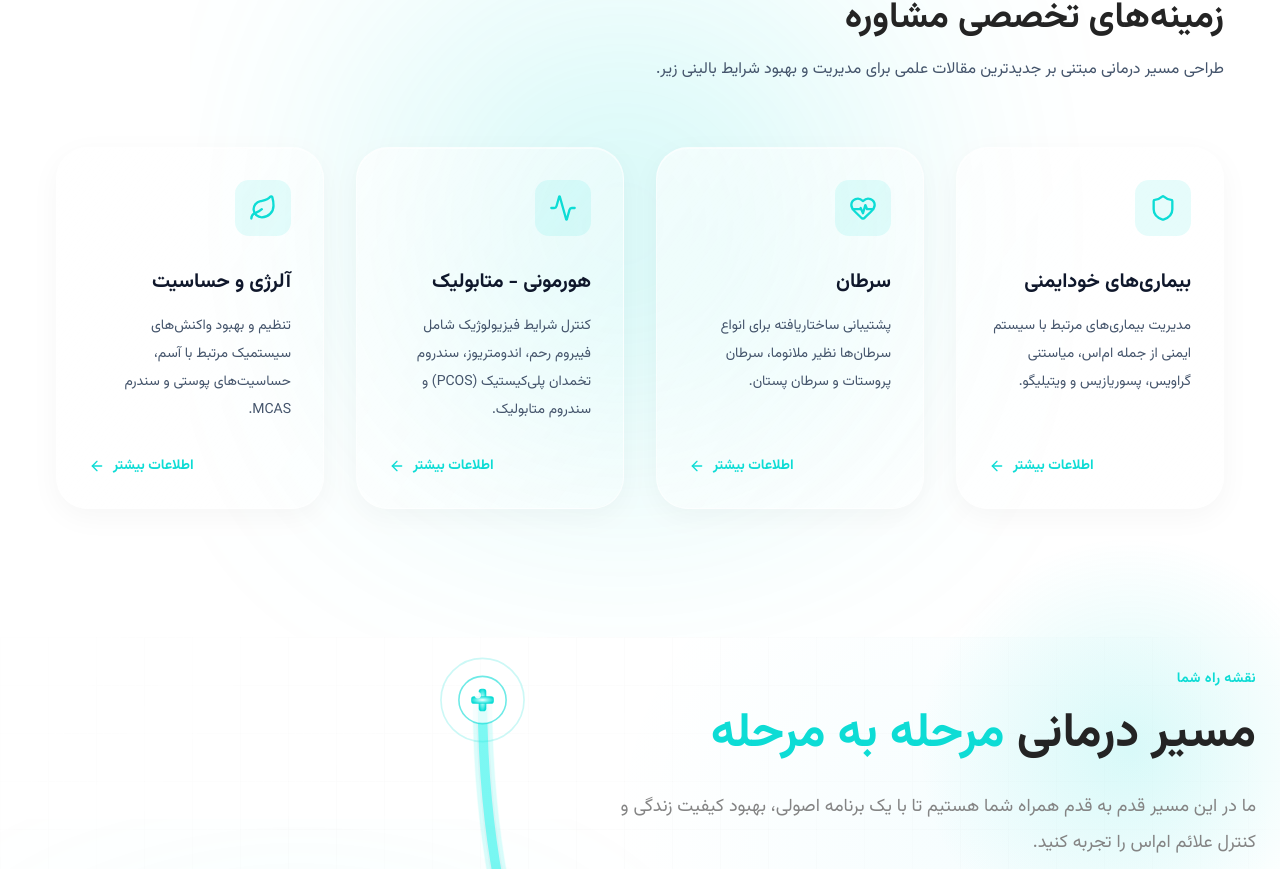
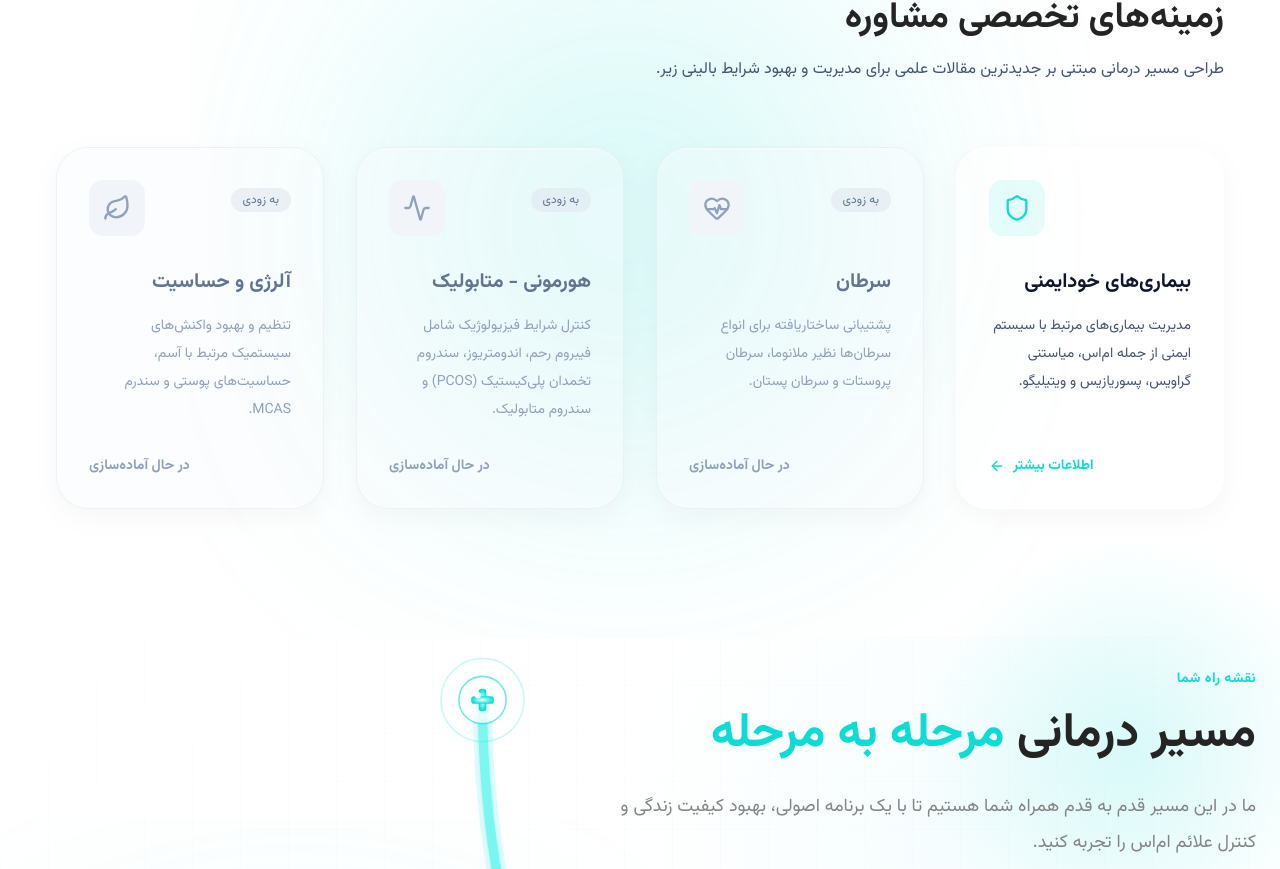
Before and after one commit to AmirShakibafar/SarvzadehPortfolio, a Next.js app: page / in a window 1280 px wide. Shown: the part 1931-2800 px from the top of the page. Built offline with nearby package versions, Linux system fonts and the light colour scheme.

Commit message:
feat: added deactive states to the experties section in main page and linked diseases page and made nav and footer global

```diff
--- a/app/layout.tsx
+++ b/app/layout.tsx
@@ -1,5 +1,8 @@
 import localFont from "next/font/local";
 import "./globals.css";
+
+import { Navbar } from "@/components/layout/navbar";
+import { Footer } from "@/components/layout/footer";
 
 const vazir = localFont({
   src: [
@@ -25,17 +28,26 @@
   children: React.ReactNode;
 }) {
   return (
-    // Inject the font CSS variable here
-    <html lang="fa" dir="rtl" className={`${vazir.variable}`}>
+    <html lang="fa" dir="rtl" className={vazir.variable}>
       <head>
         <title>دکتر رضا سرورزاده - تغذیه بالینی</title>
+
         <meta
           name="description"
           content="تغذیه شخصی‌سازی شده برای مدیریت بهتر ام‌اس و بهبود کیفیت زندگی."
         />
       </head>
+
       <body className="min-h-screen bg-background text-foreground antialiased font-sans">
+        {/* Global Navbar */}
+        <div className="sticky top-0 z-50 w-full">
+          <Navbar />
+        </div>
+
         {children}
+
+        {/* Global Footer */}
+        <Footer />
       </body>
     </html>
   );
--- a/app/page.tsx
+++ b/app/page.tsx
@@ -1,10 +1,7 @@
-import { Navbar } from "@/components/layout/navbar";
-// Corrected: Using kebab-case (not snake_case) to maintain strict naming conventions
 import { HeroSection } from "@/components/hero/hero-section-index";
 import { JourneySection } from "@/components/journey-section";
 import WhyTrustMeSection from "@/components/approach-section";
 import CtaSection from "@/components/cta/index";
-import { Footer } from "@/components/layout/footer";
 import { FaqSection } from "@/components/faq";
 import { SpecialtiesSection } from "@/components/experties";
 
@@ -14,22 +11,21 @@
       {/* Global Background blobs */}
       <div className="absolute top-0 left-0 w-full h-full overflow-hidden pointer-events-none -z-10">
         <div className="absolute -top-[10%] -left-[10%] w-[50%] h-[60%] rounded-full bg-primary/10 blur-[120px]" />
+
         <div className="absolute top-[20%] -right-[10%] w-[40%] h-[50%] rounded-full bg-primary/5 blur-[100px]" />
-      </div>
-
-      {/* Sticky Navbar Wrapper */}
-      <div className="sticky top-0 z-50 w-full">
-        <Navbar />
       </div>
 
       <HeroSection />
 
       <WhyTrustMeSection />
-      <SpecialtiesSection/>
+
+      <SpecialtiesSection />
+
       <JourneySection />
+
       <CtaSection />
+
       <FaqSection />
-      <Footer />
     </div>
   );
 }
--- a/components/experties/index.tsx
+++ b/components/experties/index.tsx
@@ -15,7 +15,8 @@
     description:
       "مدیریت بیماری‌های مرتبط با سیستم ایمنی از جمله ام‌اس، میاستنی گراویس، پسوریازیس و ویتیلیگو.",
     icon: Shield,
-    href: "/specialties/autoimmune",
+    href: "/diseases/autoimmune",
+    isActive: true,
   },
   {
     id: "cancer",
@@ -24,6 +25,7 @@
       "پشتیبانی ساختاریافته برای انواع سرطان‌ها نظیر ملانوما، سرطان پروستات و سرطان پستان.",
     icon: HeartPulse,
     href: "/specialties/cancer",
+    isActive: false,
   },
   {
     id: "hormonal-metabolic",
@@ -32,6 +34,7 @@
       "کنترل شرایط فیزیولوژیک شامل فیبروم رحم، اندومتریوز، سندروم تخمدان پلی‌کیستیک (PCOS) و سندروم متابولیک.",
     icon: Activity,
     href: "/specialties/hormonal-metabolic",
+    isActive: false,
   },
   {
     id: "allergy",
@@ -40,6 +43,7 @@
       "تنظیم و بهبود واکنش‌های سیستمیک مرتبط با آسم، حساسیت‌های پوستی و سندرم MCAS.",
     icon: Leaf,
     href: "/specialties/allergy",
+    isActive: false,
   },
 ];
 
@@ -98,31 +102,85 @@
         {specialtiesData.map((item) => {
           const Icon = item.icon;
 
+          const CardContent = (
+            <GlassCard
+              className={`h-full flex flex-col p-8 transition-all duration-300 text-right ${
+                item.isActive
+                  ? "border border-white/60 group-hover:-translate-y-2 group-hover:shadow-[0_12px_40px_rgb(0,0,0,0.08)] group-hover:bg-white/50 group-focus-visible:ring-2 group-focus-visible:ring-primary"
+                  : "border border-slate-200/50 bg-slate-50/40"
+              }`}
+            >
+              <div className="mb-8 flex w-full items-start justify-between">
+                <div className="mt-2">
+                  {!item.isActive && (
+                    <span className="inline-block rounded-full bg-slate-200/60 px-3 py-1 text-xs font-medium text-slate-500">
+                      به زودی
+                    </span>
+                  )}
+                </div>
+                <div
+                  className={`flex h-14 w-14 shrink-0 items-center justify-center rounded-xl transition-colors ${
+                    item.isActive
+                      ? "bg-primary/10 text-primary group-hover:bg-primary group-hover:text-white"
+                      : "bg-slate-100 text-slate-400"
+                  }`}
+                >
+                  <Icon className="h-7 w-7" />
+                </div>
+              </div>
+
+              <h3
+                className={`mb-4 text-xl font-bold ${
+                  item.isActive ? "text-slate-900" : "text-slate-500"
+                }`}
+              >
+                {item.title}
+              </h3>
+
+              <p
+                className={`mb-8 text-sm leading-7 flex-grow ${
+                  item.isActive ? "text-slate-600" : "text-slate-400"
+                }`}
+              >
+                {item.description}
+              </p>
+
+              <div
+                className={`mt-auto flex items-center gap-2 text-sm font-semibold transition-all duration-300 justify-end ${
+                  item.isActive
+                    ? "text-primary group-hover:gap-3"
+                    : "text-slate-400"
+                }`}
+              >
+                {item.isActive ? (
+                  <>
+                    <span>اطلاعات بیشتر</span>
+                    <ArrowLeft className="h-4 w-4" />
+                  </>
+                ) : (
+                  <span>در حال آماده‌سازی</span>
+                )}
+              </div>
+            </GlassCard>
+          );
+
           return (
             <motion.div key={item.id} variants={itemVariants}>
-              <Link
-                href={item.href}
-                className="group block h-full focus:outline-none"
-              >
-                <GlassCard className="h-full flex flex-col p-8 transition-all duration-300 group-hover:-translate-y-2 group-hover:shadow-[0_12px_40px_rgb(0,0,0,0.08)] group-hover:bg-white/50 group-focus-visible:ring-2 group-focus-visible:ring-primary border border-white/60 text-right">
-                  <div className="mb-8 flex h-14 w-14 items-center justify-center rounded-xl bg-primary/10 text-primary transition-colors group-hover:bg-primary group-hover:text-white ml-auto">
-                    <Icon className="h-7 w-7" />
-                  </div>
-
-                  <h3 className="mb-4 text-xl font-bold text-slate-900">
-                    {item.title}
-                  </h3>
-
-                  <p className="mb-8 text-sm leading-7 text-slate-600 flex-grow">
-                    {item.description}
-                  </p>
-
-                  <div className="mt-auto flex items-center gap-2 text-sm font-semibold text-primary transition-transform duration-300 group-hover:gap-3 justify-end">
-                    <span>اطلاعات بیشتر</span>
-                    <ArrowLeft className="h-4 w-4" />
-                  </div>
-                </GlassCard>
-              </Link>
+              {item.isActive ? (
+                <Link
+                  href={item.href}
+                  className="group block h-full focus:outline-none"
+                >
+                  {CardContent}
+                </Link>
+              ) : (
+                <div
+                  className="block h-full cursor-not-allowed"
+                  aria-disabled="true"
+                >
+                  {CardContent}
+                </div>
+              )}
             </motion.div>
           );
         })}
--- a/components/templates/diseases/library.tsx
+++ b/components/templates/diseases/library.tsx
@@ -1,15 +1,29 @@
 import { Heading } from "@/components/ui/heading";
 import { Paragraph } from "@/components/ui/paragraph";
 import { motion } from "framer-motion";
-import { ArrowLeft, Search } from "lucide-react";
+import { Check, ChevronDown, ChevronUp, Search } from "lucide-react";
 import { useState } from "react";
+
+const INITIAL_LIMIT = 3;
 
 export function DiseaseLibrary({ keywords }: { keywords: string[] }) {
   const [searchQuery, setSearchQuery] = useState("");
+  const [isExpanded, setIsExpanded] = useState(false);
+
+  const handleSearch = (e: React.ChangeEvent<HTMLInputElement>) => {
+    setSearchQuery(e.target.value);
+    setIsExpanded(false);
+  };
 
   const filteredKeywords = keywords.filter((keyword) =>
-    keyword.includes(searchQuery),
+    keyword.toLowerCase().includes(searchQuery.toLowerCase()),
   );
+
+  const displayedKeywords = isExpanded
+    ? filteredKeywords
+    : filteredKeywords.slice(0, INITIAL_LIMIT);
+
+  const hasMore = filteredKeywords.length > INITIAL_LIMIT;
 
   return (
     <section
@@ -33,29 +47,30 @@
             </Paragraph>
           </div>
 
-          <div className="relative w-full max-w-sm">
-            <div className="absolute inset-y-0 right-4 flex items-center pointer-events-none">
-              <Search className="h-5 w-5 text-primary/60" />
+          <div className="relative w-full max-w-sm group">
+            <div className="absolute inset-y-0 right-5 flex items-center pointer-events-none transition-colors group-focus-within:text-primary">
+              <Search className="h-5 w-5 text-slate-400 group-focus-within:text-primary transition-colors" />
             </div>
             <input
               type="text"
               placeholder="جستجو در بین بیماری‌ها..."
               value={searchQuery}
-              onChange={(e) => setSearchQuery(e.target.value)}
-              className="w-full h-14 pl-4 pr-12 rounded-2xl bg-white/60 backdrop-blur-sm border border-slate-200/60 text-slate-900 placeholder:text-slate-400 shadow-sm focus:outline-none focus:ring-2 focus:ring-primary/20 focus:border-primary/50 focus:bg-white transition-all"
+              onChange={handleSearch}
+              className="w-full h-14 pl-6 pr-14 rounded-full bg-white/80 backdrop-blur-md border border-slate-200/80 text-slate-900 placeholder:text-slate-400 shadow-sm focus:outline-none focus:ring-4 focus:ring-primary/10 focus:border-primary/50 transition-all hover:bg-white"
             />
           </div>
         </motion.div>
 
-        <motion.div
+        <motion.ul
           initial={{ opacity: 0 }}
           whileInView={{ opacity: 1 }}
           viewport={{ once: true }}
           className="flex flex-col w-full"
         >
-          {filteredKeywords.length > 0 ? (
-            filteredKeywords.map((keyword, index) => (
-              <div
+          {displayedKeywords.length > 0 ? (
+            <>
+              {displayedKeywords.map((keyword, index) => (
+                <li
                   key={index}
                   className="group flex items-center justify-between py-6 border-b border-slate-200/60 hover:border-primary/30 transition-colors cursor-default relative overflow-hidden px-4 -mx-4 rounded-xl hover:bg-primary/[0.02]"
                 >
@@ -67,16 +82,39 @@
                       {keyword}
                     </span>
                   </div>
-                <ArrowLeft className="w-5 h-5 text-slate-300 opacity-0 -translate-x-4 group-hover:opacity-100 group-hover:translate-x-0 group-hover:text-primary transition-all z-10" />
+                  <Check className="w-5 h-5 text-slate-300 opacity-0 -translate-x-4 group-hover:opacity-100 group-hover:translate-x-0 group-hover:text-primary transition-all z-10" />
+                </li>
+              ))}
+
+              {hasMore && (
+                <div className="mt-8 flex justify-center">
+                  <button
+                    onClick={() => setIsExpanded(!isExpanded)}
+                    className="group flex items-center gap-2 px-6 py-3 rounded-full bg-white/80 backdrop-blur-md border border-slate-200/80 hover:border-primary/50 hover:bg-primary/[0.02] text-slate-700 hover:text-primary shadow-sm transition-all font-medium text-sm"
+                  >
+                    {isExpanded ? (
+                      <>
+                        مشاهده کمتر
+                        <ChevronUp className="w-4 h-4 transition-transform group-hover:-translate-y-0.5" />
+                      </>
+                    ) : (
+                      <>
+                        مشاهده سایر موارد (
+                        {filteredKeywords.length - INITIAL_LIMIT} مورد دیگر)
+                        <ChevronDown className="w-4 h-4 transition-transform group-hover:translate-y-0.5" />
+                      </>
+                    )}
+                  </button>
                 </div>
-            ))
+              )}
+            </>
           ) : (
             <div className="w-full py-20 text-center flex flex-col items-center justify-center">
               <Search className="h-10 w-10 text-slate-300 mb-4" />
               <Paragraph>بیماری با این نام یافت نشد.</Paragraph>
             </div>
           )}
-        </motion.div>
+        </motion.ul>
       </div>
     </section>
   );
```
Lines whose indentation alone changed are shown as unchanged.
